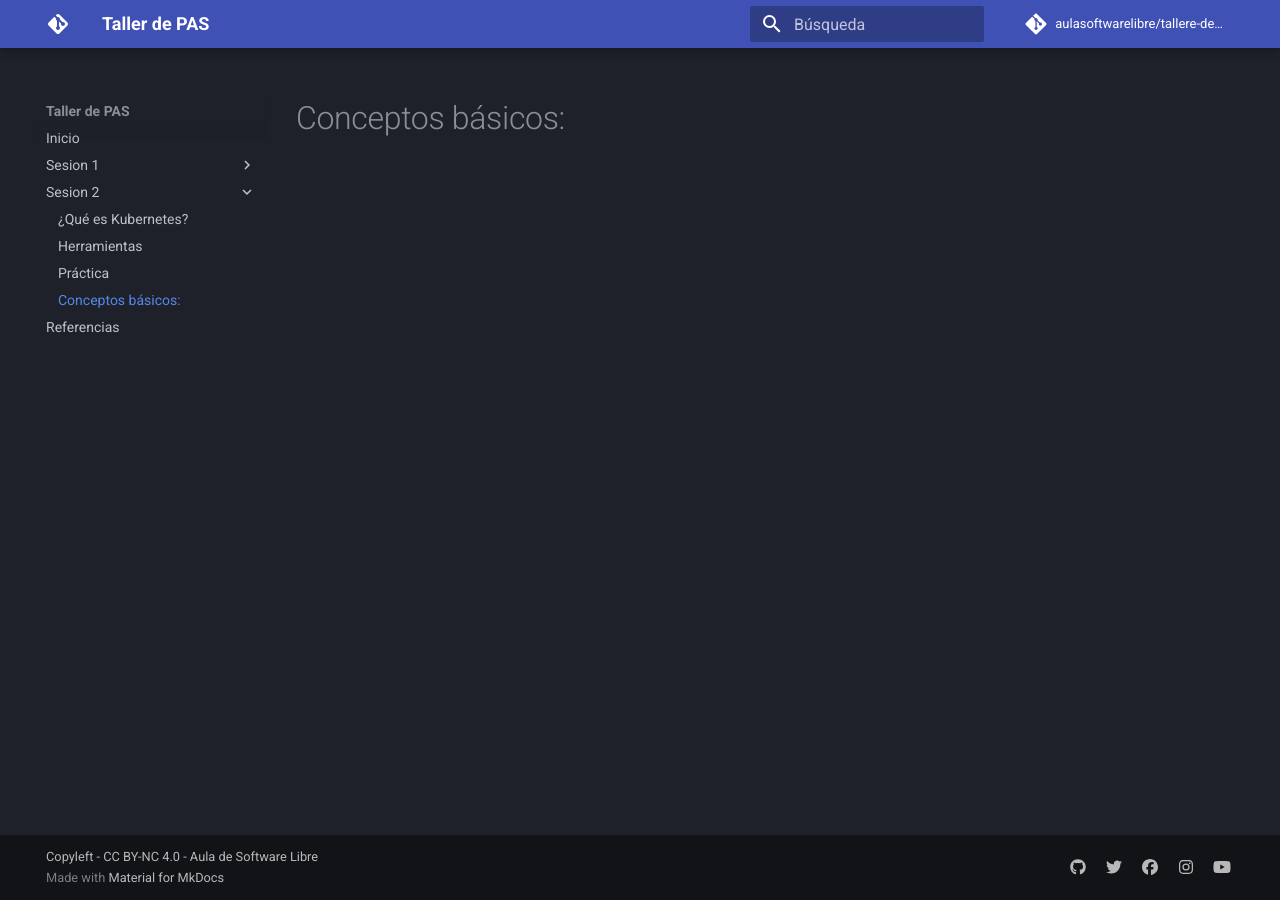
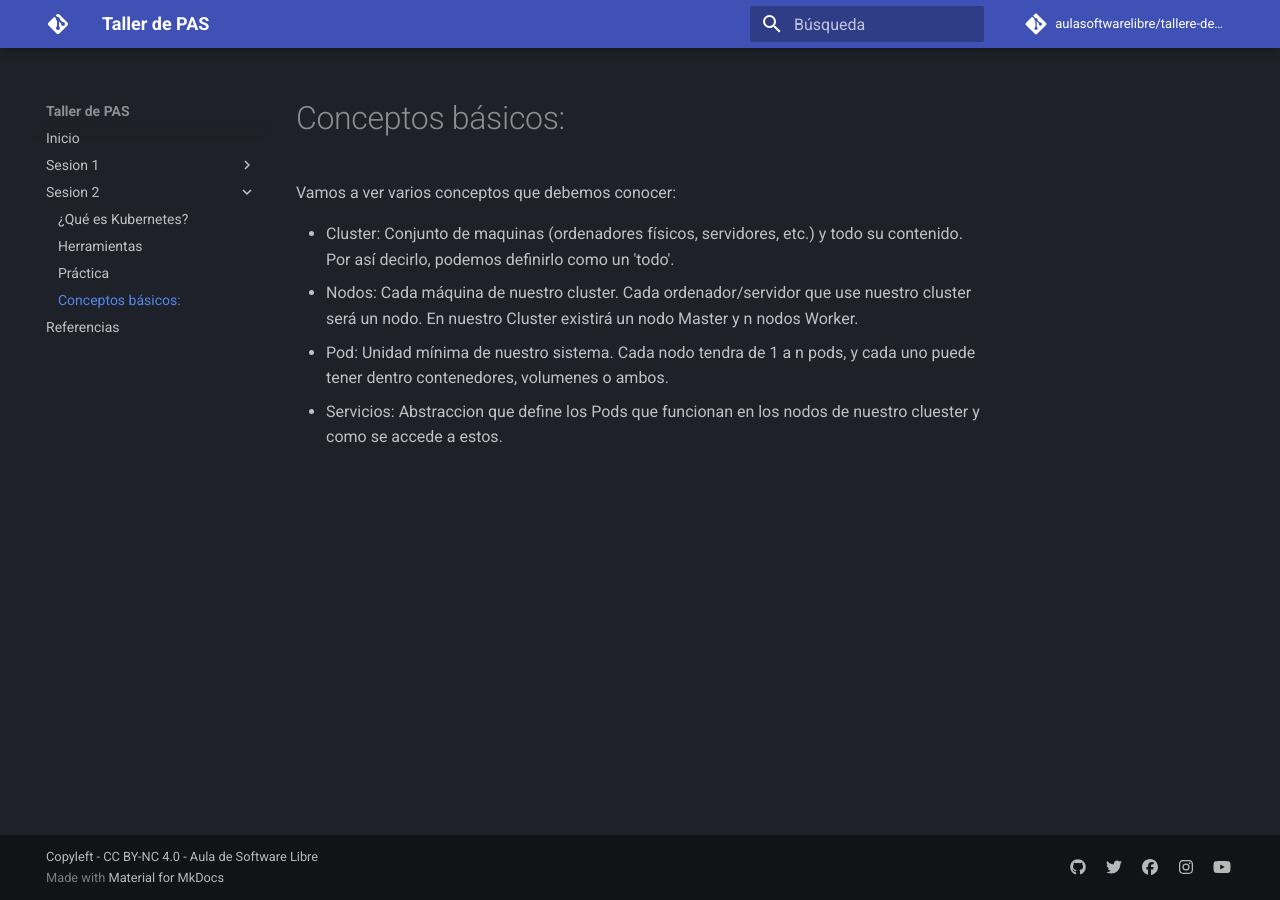
Before and after one commit to aulasoftwarelibre/taller-de-pas, an MkDocs documentation site: the page built from docs/Sesion-2/ConceptosBasicos.md, in a window 1280 px wide. Built offline with MkDocs 1.6.1 and Material for MkDocs 9.7.7, drawn with Linux system fonts in a browser that asks for light colours; comment, search, counter and statistics services are not loaded.

Commit message:
cluster, nodo, pod y servicio

```diff
--- a/docs/Sesion-2/ConceptosBasicos.md
+++ b/docs/Sesion-2/ConceptosBasicos.md
@@ -1 +1,8 @@
 #Conceptos básicos:
+
+Vamos a ver varios conceptos que debemos conocer:
+
+- Cluster: Conjunto de maquinas (ordenadores físicos, servidores, etc.) y todo su contenido. Por así decirlo, podemos definirlo como un 'todo'.
+- Nodos: Cada máquina de nuestro cluster. Cada ordenador/servidor que use nuestro cluster será un nodo. En nuestro Cluster existirá un nodo Master y n nodos Worker.
+- Pod: Unidad mínima de nuestro sistema. Cada nodo tendra de 1 a n pods, y cada uno puede tener dentro contenedores, volumenes o ambos.
+- Servicios: Abstraccion que define los Pods que funcionan en los nodos de nuestro cluester y como se accede a estos.
```
